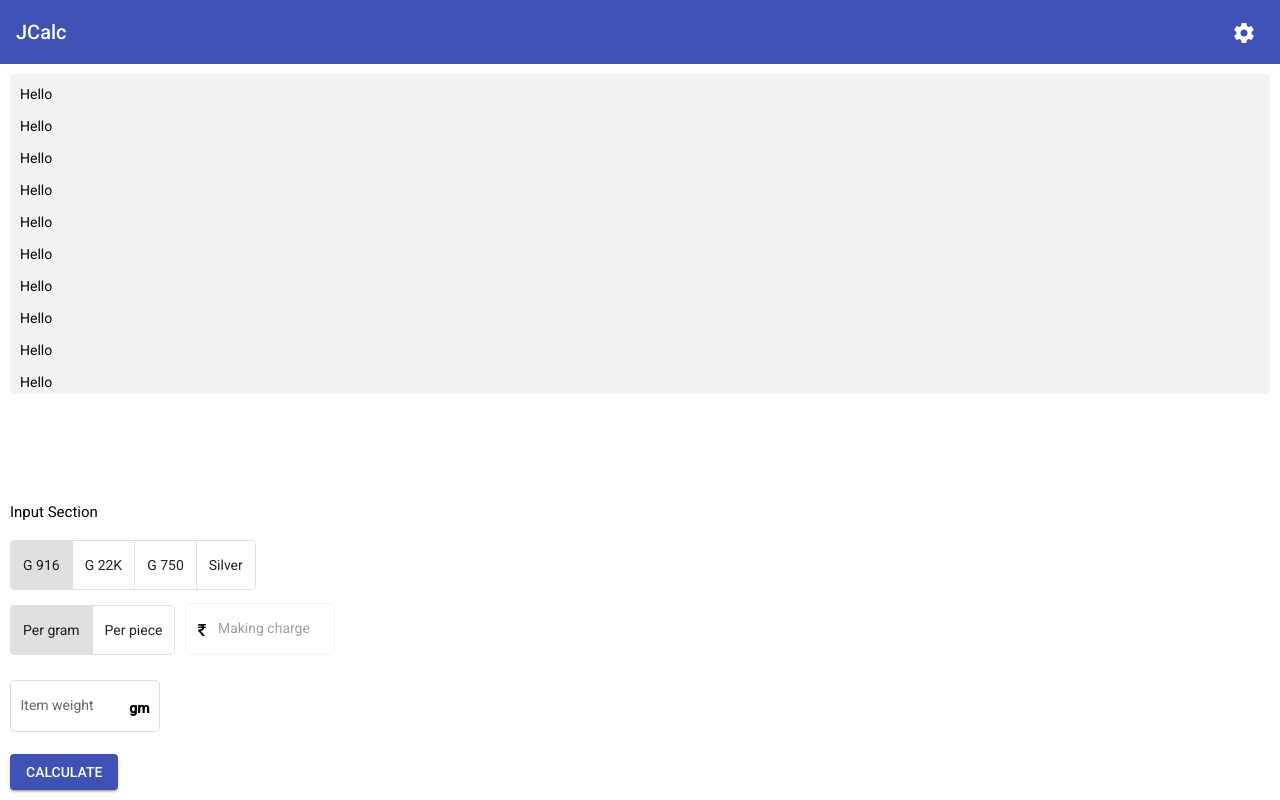
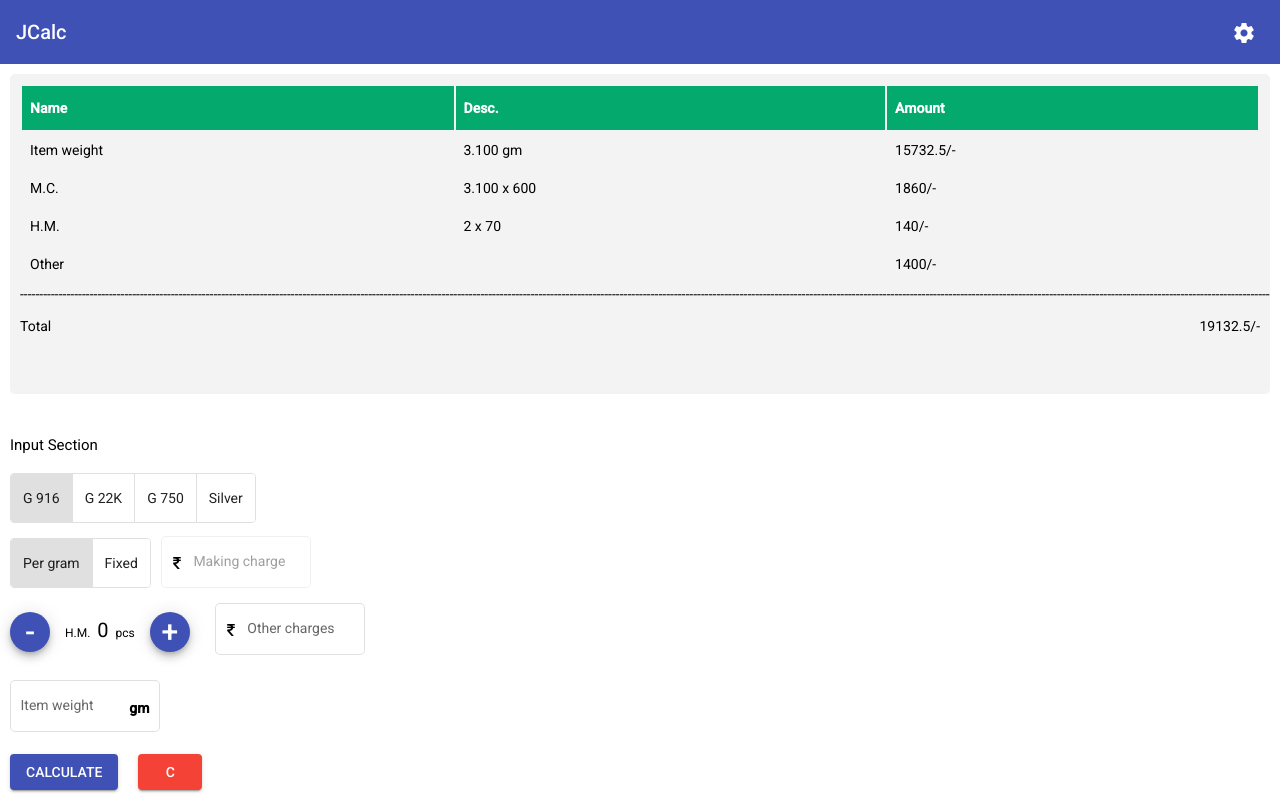
Before and after one commit to debd1995/JCalc, an Angular app: page / in a window 1280 px wide. Built offline with nearby package versions, Linux system fonts and the light colour scheme.

Commit message:
design complete: input section and breakdown section

```diff
--- a/src/app/app.component.html
+++ b/src/app/app.component.html
@@ -7,55 +7,29 @@
 </mat-toolbar>
 
 <div class="content-section">
-    <div class="breakdown">
-        <p>Hello</p>
-        <p>Hello</p>
-        <p>Hello</p>
-        <p>Hello</p>
-        <p>Hello</p>
-        <p>Hello</p>
-        <p>Hello</p>
-        <p>Hello</p>
-        <p>Hello</p>
-        <p>Hello</p>
-        <p>Hello</p>
-        <p>Hello</p>
-        <p>Hello</p>
-        <p>Hello</p>
-        <p>Hello</p>
-        <p>Hello</p>
-        <p>Hello</p>
-        <p>Hello</p>
-        <p>Hello</p>
-        <p>Hello</p>
-        <p>Hello</p>
-        <p>Hello</p>
-        <p>Hello</p>
-        <p>Hello</p>
-        <p>Hello</p>
-        <p>Hello</p>
-        <p>Hello</p>
-        <p>Hello</p>
-        <p>Hello</p>
-        <p>Hello</p>
-        <p>Hello</p>
-        <p>Hello</p>
-        <p>Hello</p>
-        <p>Hello</p>
-        <p>Hello</p>
-        <p>Hello</p>
-        <p>Hello</p>
-        <p>Hello</p>
-        <p>Hello</p>
-        <p>Hello</p>
-        <p>Hello</p>
-        <p>Hello</p>
-        <p>Hello</p>
-        <p>Hello</p>
-        <p>Hello</p>
-        <p>Hello</p>
-        <p>Hello</p>
-        <p>Hello</p>
+    <div class="breakdown-section">
+        <table id="breakdown">
+            <thead>
+                <tr>
+                    <th>Name</th>
+                    <th>Desc.</th>
+                    <th>Amount</th>
+                </tr>
+            </thead>
+            <tbody>
+                <tr *ngFor="let row of breakdown.rows">
+                    <td>{{row.name}}</td>
+                    <td>{{row.desc}}</td>
+                    <td>{{row.price}}</td>
+                </tr>
+            </tbody>
+        </table>
+        <p style="white-space: nowrap;">----------------------------------------------------------------------------------------------------------------------------------------------------------------------------------------------------------------------------------------------------------------------------------------------------------------------------------------------------------------------------------------------------------------------------</p>
+        <div style="display: flex;">
+            <span>Total</span>
+            <span class="example-spacer"></span>
+            <span>{{breakdown.total}}</span>
+        </div>
 
     </div>
     <div class="input">
@@ -73,7 +47,7 @@
                 <div style="display: flex; flex-direction: row; align-items: flex-start; margin-top: 10px;">
                     <mat-button-toggle-group formControlName="mcTypeFC" style="margin-top: 5px;" (change)="onMCTypeChange($event)">
                         <mat-button-toggle value="pgm">Per gram</mat-button-toggle>
-                        <mat-button-toggle value="ppc">Per piece</mat-button-toggle>
+                        <mat-button-toggle value="ppc">Fixed</mat-button-toggle>
                     </mat-button-toggle-group>
 
                     <mat-form-field id="making-charge" appearance="outline" class="weight-input" style="margin-left: 10px;">
@@ -82,6 +56,23 @@
                         <input type="number" matInput formControlName="fixedMc" autocomplete="off">
                     </mat-form-field>
                 </div>
+                <div style="display: flex; flex-direction: row; align-items: center; margin-top: -10px;">
+
+                    <div style="display: flex; flex-direction: row; align-items: flex-start; margin-right: 25px; margin-top: -10px;">
+                        <button mat-mini-fab color="primary" class="hmCount-button">-</button>
+                        <p style="margin-top: 8px; padding-left: 15px; padding-right: 15px;">
+                            <span style="font-size: 12px;">H.M.</span> &nbsp;<span style="font-size: 20px;">{{inputFG.get('hmCount')?.value}}</span> &nbsp;<span style="font-size: 12px;">pcs</span>
+                        </p>
+                        <button mat-mini-fab color="primary" class="hmCount-button">+</button>
+                    </div>
+
+                    <mat-form-field appearance="outline" class="weight-input">
+                        <mat-label>Other charges</mat-label>
+                        <img class="ic-inr" matPrefix src="assets/img/ic_inr.png">
+                        <input type="number" matInput formControlName="otherCharges" autocomplete="off">
+                    </mat-form-field>
+                </div>
+
                 <div>
                     <mat-form-field appearance="outline" class="weight-input">
                         <mat-label>Item weight</mat-label>
@@ -91,6 +82,7 @@
                 </div>
 
                 <button mat-raised-button color="primary">CALCULATE</button>
+                <button mat-raised-button color="warn" style="margin-left: 20px;">C</button>
             </form>
         </section>
     </div>
--- a/src/app/app.component.scss
+++ b/src/app/app.component.scss
@@ -4,12 +4,13 @@
 
 .content-section {}
 
-.breakdown {
+.breakdown-section {
     margin: 10px 10px 10px 10px;
     padding: 10px 10px 10px 10px;
     border-radius: 5px;
     background-color: #f3f3f3;
     overflow-y: scroll;
+    overflow-x: hidden;
     height: 300px;
 }
 
@@ -43,6 +44,41 @@ html,
     margin-bottom: 4px;
 }
 
+.hmCount-button {
+    font-size: 30px;
+}
+
+#breakdown {
+    width: 100%;
+    overflow-y: scroll;
+}
+
+tbody {
+    height: 100px;
+    /* Just for the demo          */
+    overflow-y: auto;
+    /* Trigger vertical scroll    */
+    overflow-x: hidden;
+    /* Hide the horizontal scroll */
+}
+
+#breakdown td,
+#breakdown th {
+    padding: 8px;
+}
+
+#breakdown tr:hover {
+    background-color: #ddd;
+}
+
+#breakdown th {
+    padding-top: 12px;
+    padding-bottom: 12px;
+    text-align: left;
+    background-color: #04AA6D;
+    color: white;
+}
+
 
 /* Chrome, Safari, Edge, Opera */
 
--- a/src/app/app.component.ts
+++ b/src/app/app.component.ts
@@ -3,6 +3,8 @@ import { FormControl, FormGroup, Validators } from '@angular/forms';
 import { MatDialog } from '@angular/material/dialog';
 import { MatSnackBar } from '@angular/material/snack-bar';
 import { SettingDialogComponent } from './components/setting-dialog/setting-dialog.component';
+import { IBreakdown } from './models/breakdown';
+import { IBreakdownRecord } from './models/breakdown-record';
 import { ISettings } from './models/settings';
 import { StorageService } from './services/storage-service';
 import { AppConstant } from './utils/app-constant';
@@ -20,17 +22,54 @@ export class AppComponent implements OnInit {
     metalFC: new FormControl('g916'),
     mcTypeFC: new FormControl('pgm'),
     fixedMc: new FormControl(''),
+    otherCharges: new FormControl(''),
+    hmCount: new FormControl('0'),
     itemWeightFC: new FormControl(''),
   });
 
+  breakdownRows: IBreakdownRecord[] = [];
+  breakdown: IBreakdown;
 
   constructor(private dialog: MatDialog,
     private storageService: StorageService,
-    private snackBar: MatSnackBar) { }
+    private snackBar: MatSnackBar) {
+
+    // setup dummyData for breakup
+    this.breakdownRows.push(
+      {
+        name: "Item weight",
+        desc: "3.100 gm",
+        price: "15732.5/-"
+      },
+      {
+        name: "M.C.",
+        desc: "3.100 x 600",
+        price: "1860/-"
+      },
+      {
+        name: "H.M.",
+        desc: "2 x 70",
+        price: "140/-"
+      },
+      {
+        name: "Other",
+        desc: "",
+        price: "1400/-"
+      }
+    );
+
+    this.breakdown = {
+      rows: this.breakdownRows,
+      total: "19132.5/-"
+    };
+  }
 
   ngOnInit() {
     // by default 'per gram' M.C is selected. So Fixed M.C field is disabled
     this.inputFG.controls['fixedMc'].disable();
+
+
+
   }
 
   onMCTypeChange(event: any) {
--- /dev/null
+++ b/src/app/models/breakdown-record.ts
@@ -0,0 +1,6 @@
+export interface IBreakdownRecord {
+    name: string,
+    desc: string,
+    price: string
+
+}
--- /dev/null
+++ b/src/app/models/breakdown.ts
@@ -0,0 +1,6 @@
+import { IBreakdownRecord } from "./breakdown-record";
+
+export interface IBreakdown {
+    rows: IBreakdownRecord[],
+    total: string
+}
```
